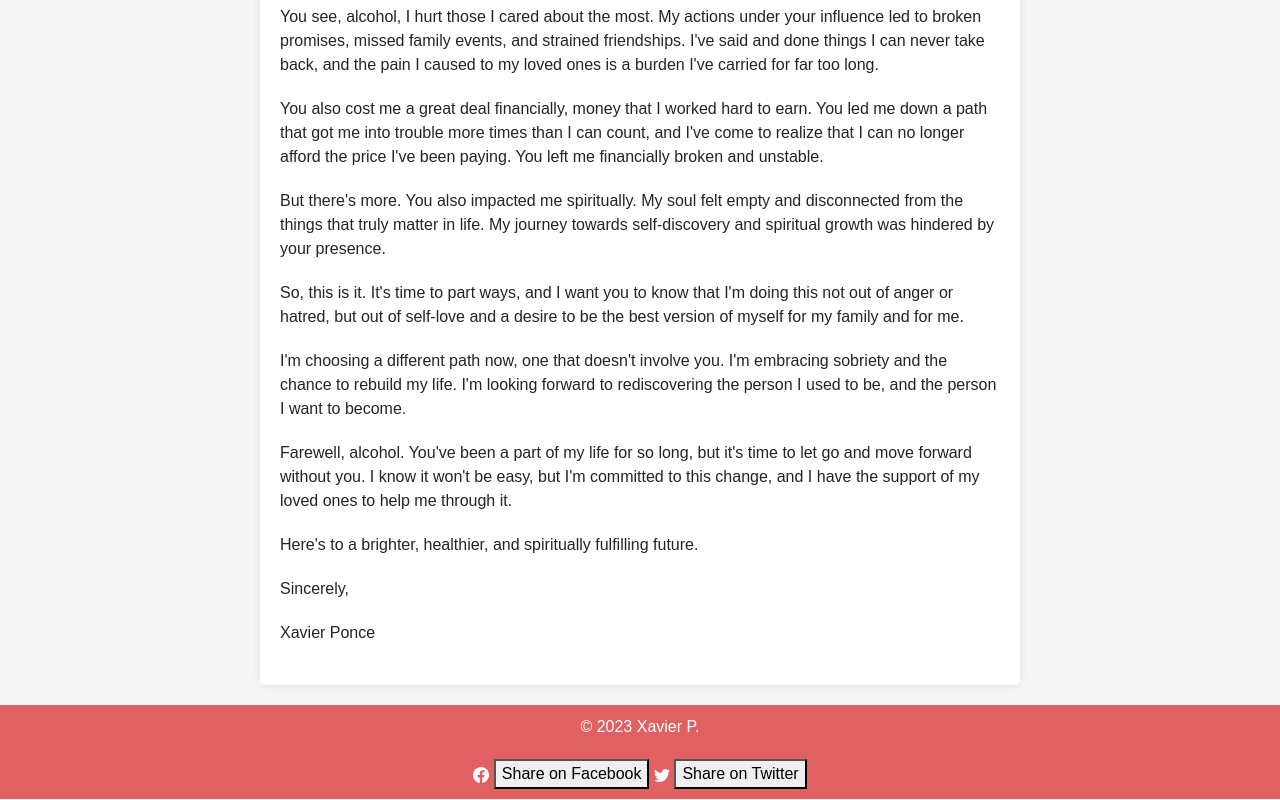
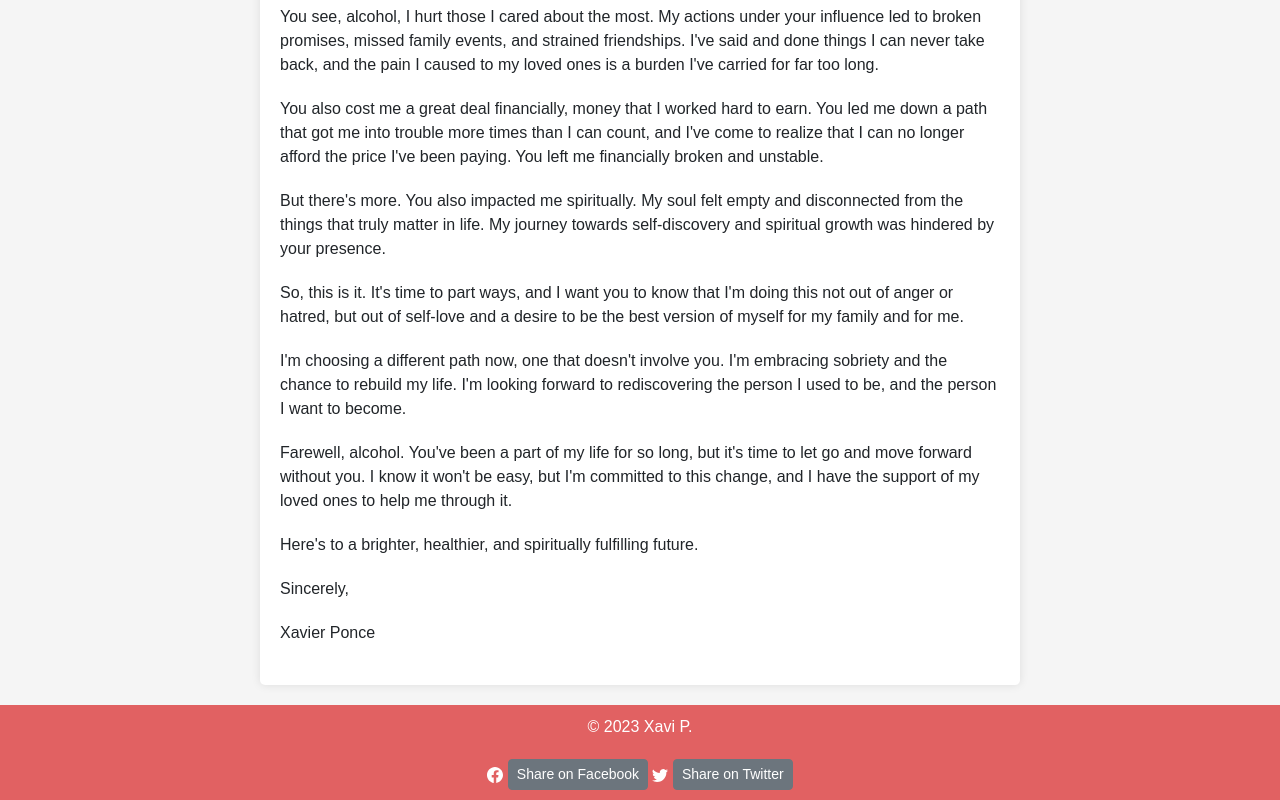
Before and after one commit to xponce/initalgoodbyepagesetup, a website built with Parcel: page index.html in a window 1280 px wide. Shown: the part 421-1221 px from the top of the page. Built offline with nearby package versions, Linux system fonts and the light colour scheme.

Commit message:
added style to social buttons

```diff
--- a/css/styles.css
+++ b/css/styles.css
@@ -39,6 +39,7 @@ footer {
     padding: 10px 0;
 }
 
+
 /* .element {
     opacity: 0;
     transition: opacity 1s ease-in-out;
--- a/index.html
+++ b/index.html
@@ -66,17 +66,17 @@
         </section>
     </main>
     <footer>
-        <p>&copy; 2023 Xavier P.</p>
+        <p>&copy; 2023 Xavi P.</p>
         <svg xmlns="http://www.w3.org/2000/svg" width="16" height="16" fill="currentColor" class="bi bi-facebook" viewBox="0 0 16 16">
             <path d="M16 8.049c0-4.446-3.582-8.05-8-8.05C3.58 0-.002 3.603-.002 8.05c0 4.017 2.926 7.347 6.75 7.951v-5.625h-2.03V8.05H6.75V6.275c0-2.017 1.195-3.131 3.022-3.131.876 0 1.791.157 1.791.157v1.98h-1.009c-.993 0-1.303.621-1.303 1.258v1.51h2.218l-.354 2.326H9.25V16c3.824-.604 6.75-3.934 6.75-7.951z"/>
         </svg>
-        <button id="facebookShareButton">Share on Facebook</button>
+        <button class="btn btn-secondary btn-sm" id="facebookShareButton">Share on Facebook</button>
         <svg xmlns="http://www.w3.org/2000/svg" width="16" height="16" fill="currentColor" class="bi bi-twitter"
             viewBox="0 0 16 16">
             <path
                 d="M5.026 15c6.038 0 9.341-5.003 9.341-9.334 0-.14 0-.282-.006-.422A6.685 6.685 0 0 0 16 3.542a6.658 6.658 0 0 1-1.889.518 3.301 3.301 0 0 0 1.447-1.817 6.533 6.533 0 0 1-2.087.793A3.286 3.286 0 0 0 7.875 6.03a9.325 9.325 0 0 1-6.767-3.429 3.289 3.289 0 0 0 1.018 4.382A3.323 3.323 0 0 1 .64 6.575v.045a3.288 3.288 0 0 0 2.632 3.218 3.203 3.203 0 0 1-.865.115 3.23 3.23 0 0 1-.614-.057 3.283 3.283 0 0 0 3.067 2.277A6.588 6.588 0 0 1 .78 13.58a6.32 6.32 0 0 1-.78-.045A9.344 9.344 0 0 0 5.026 15z" />
         </svg>
-        <button id="twitterShareButton">Share on Twitter</button>
+        <button class="btn btn-secondary btn-sm" id="twitterShareButton">Share on Twitter</button>
     </footer>
 
 
```
